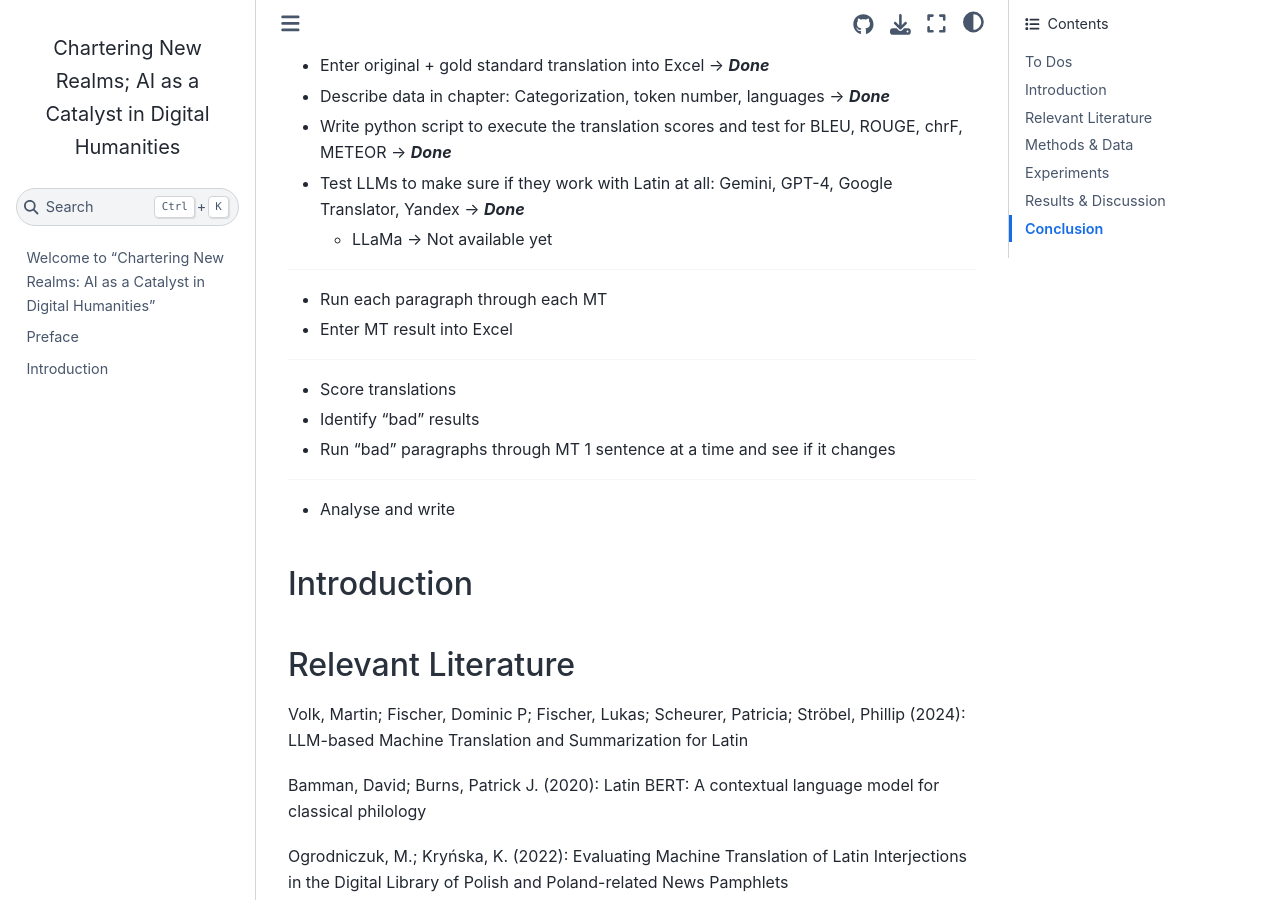
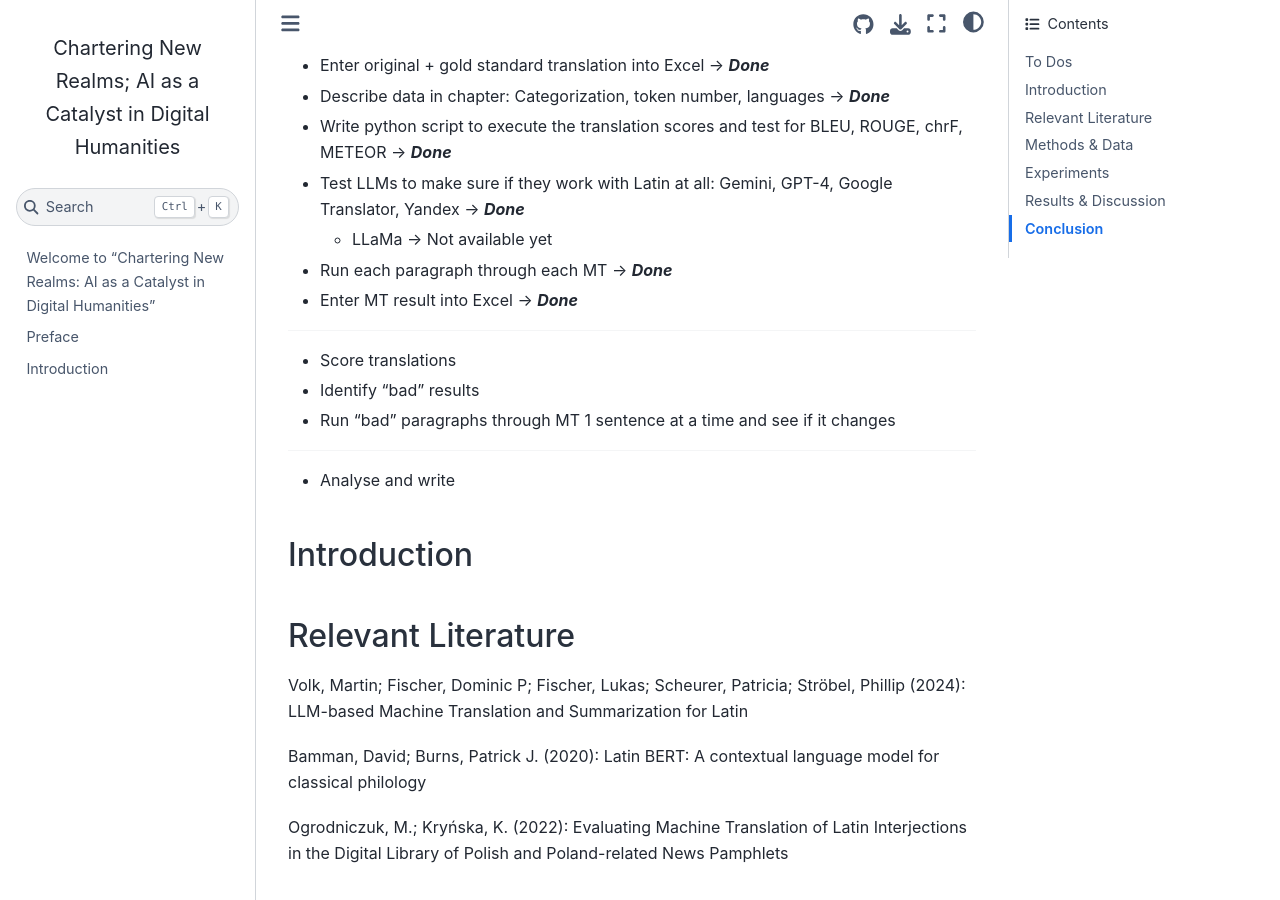
Before and after one commit to pstroe/chartering-new-realms-2024, a Jupyter Book: the page built from chapter2.md, in a window 1280 px wide and 900 px high, scrolled down 431 px. Built offline with Jupyter Book 1.0.4 settings and Sphinx 7.4.7 and the Sphinx Book theme 1.1.4, drawn with Linux system fonts in a browser that asks for light colours.

Commit message:
Update chapter2.md

```diff
--- a/chapter2.md
+++ b/chapter2.md
@@ -12,10 +12,8 @@ Stefano Staffa, Andrea Scheck
 - Write python script to execute the translation scores and test for BLEU, ROUGE, chrF, METEOR -> ***Done***
 - Test LLMs to make sure if they work with Latin at all: Gemini, GPT-4, Google Translator, Yandex -> ***Done***
 	- LLaMa -> Not available yet
-
----
-- Run each paragraph through each MT
-- Enter MT result into Excel
+- Run each paragraph through each MT -> ***Done***
+- Enter MT result into Excel -> ***Done***
 
 ---
 - Score translations
```
